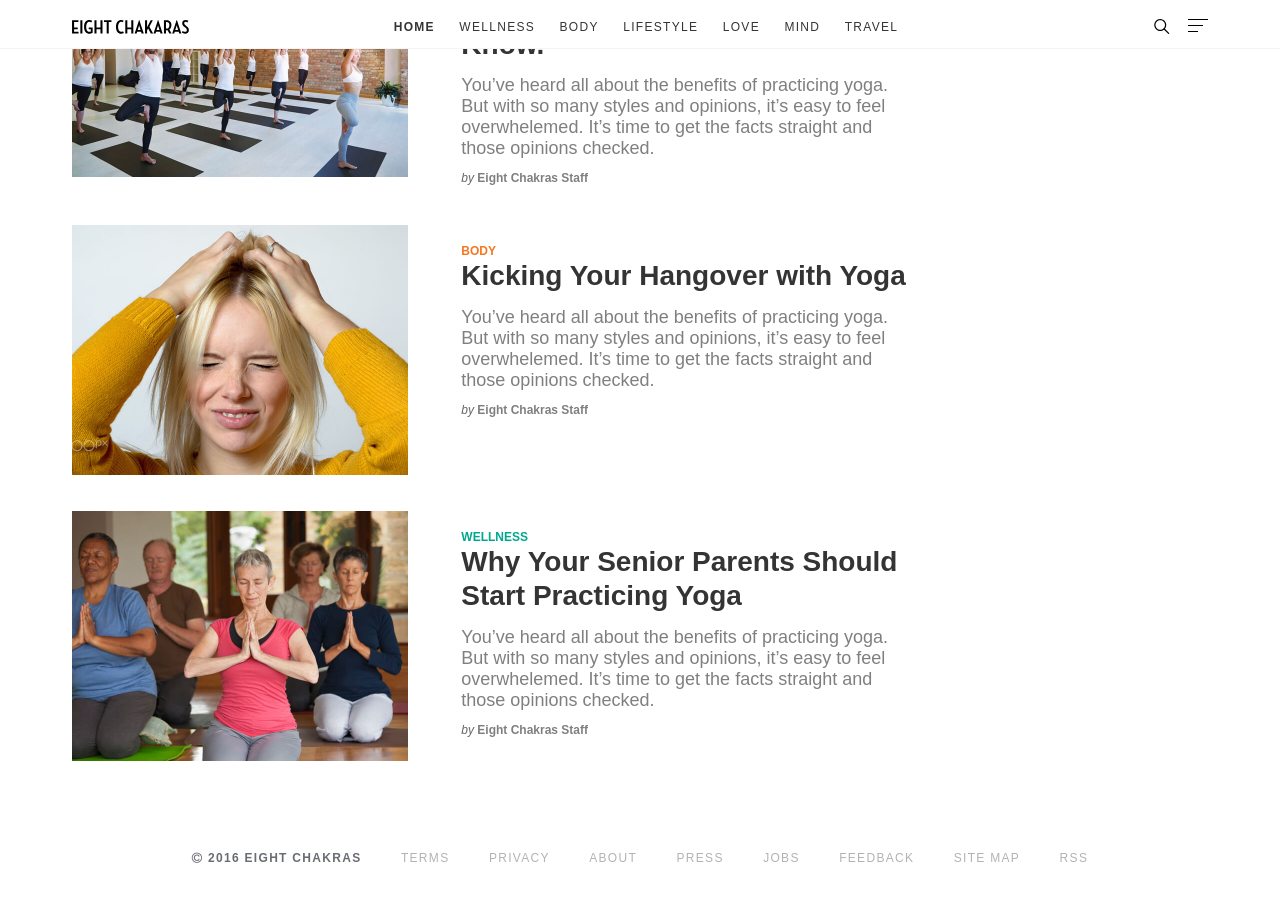
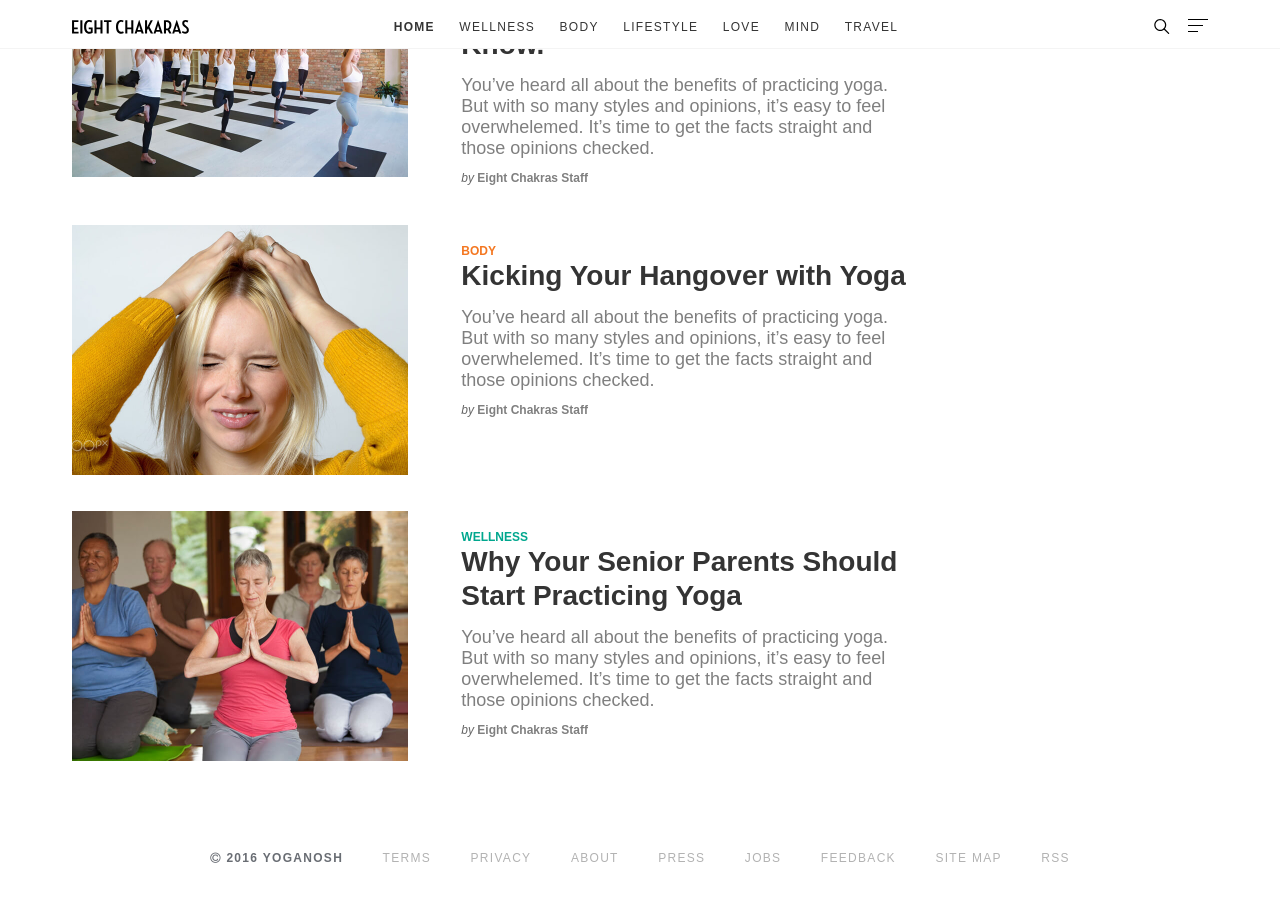
Before and after one commit to levineux/yoganosh.github.io, a Jekyll site: the page built from _pages/home.md, in a window 1280 px wide and 900 px high, scrolled down 4973 px. Built offline with Jekyll 4.4.1, drawn with Linux system fonts in a browser that asks for light colours.

Commit message:
Update footer.html

```diff
--- a/_includes/footer.html
+++ b/_includes/footer.html
@@ -11,7 +11,7 @@
 <div class="footer text-center">
 
   <div class="container center-block">
-    <div class="copyright inline-block"><i class="fa fa-copyright"></i> 2016 Eight Chakras</div>
+    <div class="copyright inline-block"><i class="fa fa-copyright"></i> 2016 Yoganosh</div>
     <ul class="list-inline inline-block">
 
       {% comment %}<!--Get Footer Nav Items-->{% endcomment %}
```
